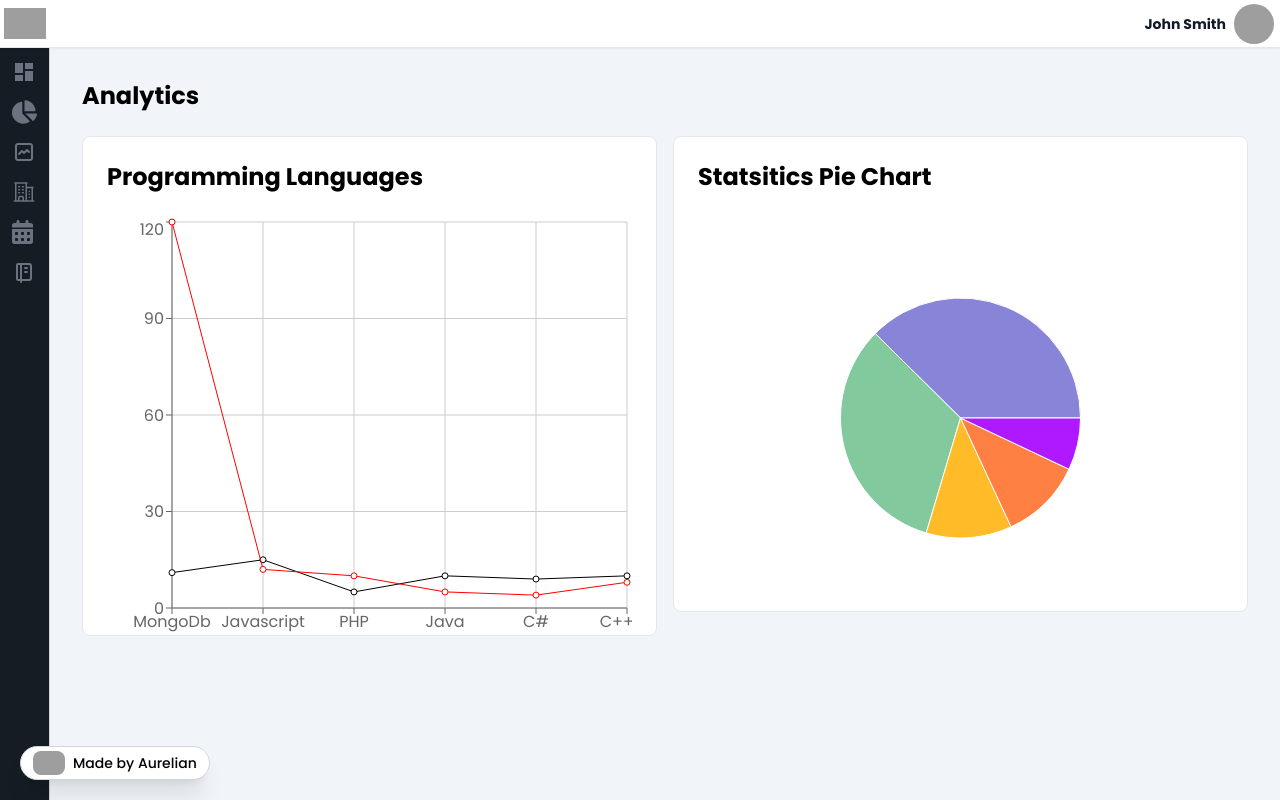
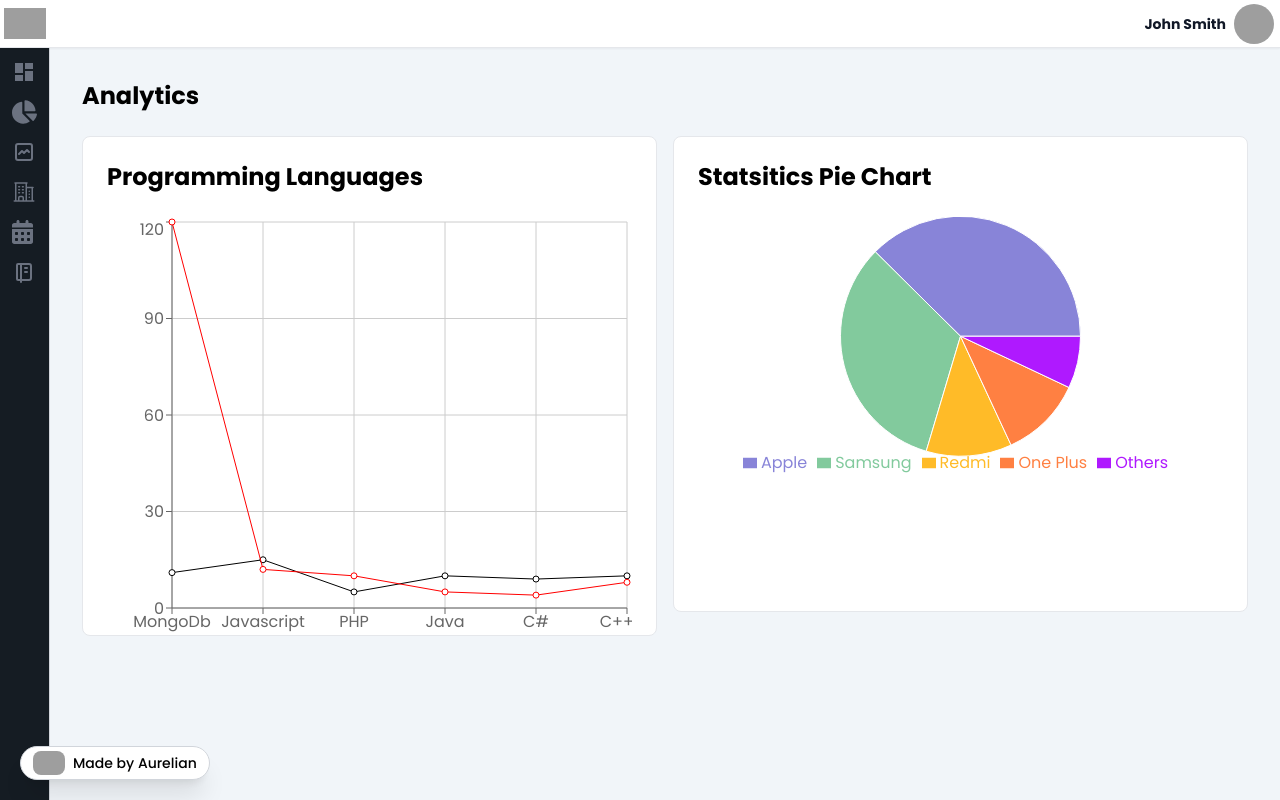
Before and after one commit to AurelianSpodarec/tradesmash-demo, a React (Vite) app: page /analytics in a window 1280 px wide. Built offline with nearby package versions, Linux system fonts and the light colour scheme; grey boxes are pictures that could not be loaded.

Commit message:
fix: aspect for pie chart

```diff
--- a/src/views/pages/Analytics/ChartPie.tsx
+++ b/src/views/pages/Analytics/ChartPie.tsx
@@ -46,7 +46,7 @@ function ChartPie() {
     ];
 
     return (
-        <ResponsiveContainer>
+        <ResponsiveContainer aspect={2}>
         <PieChart>
             <Pie
                 data={pieData}
```
